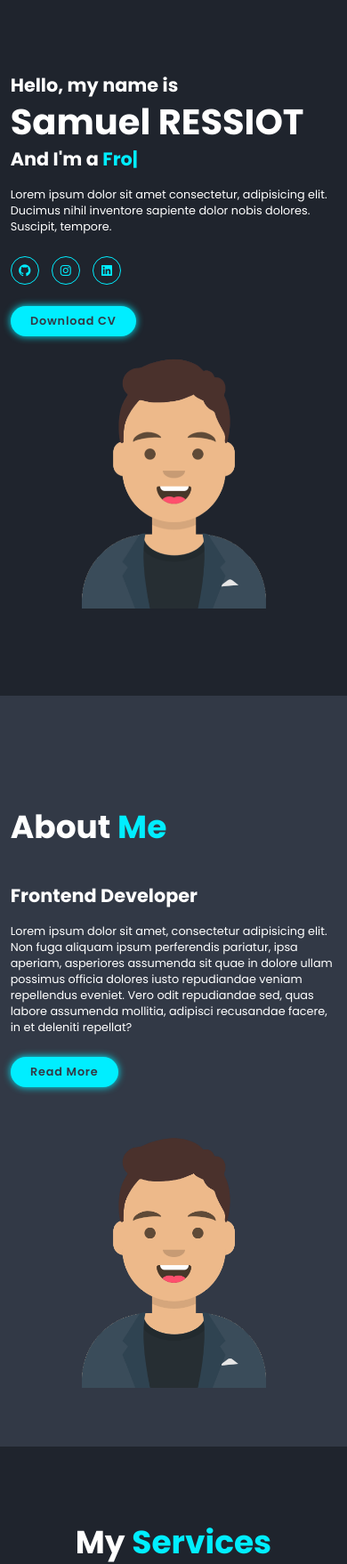
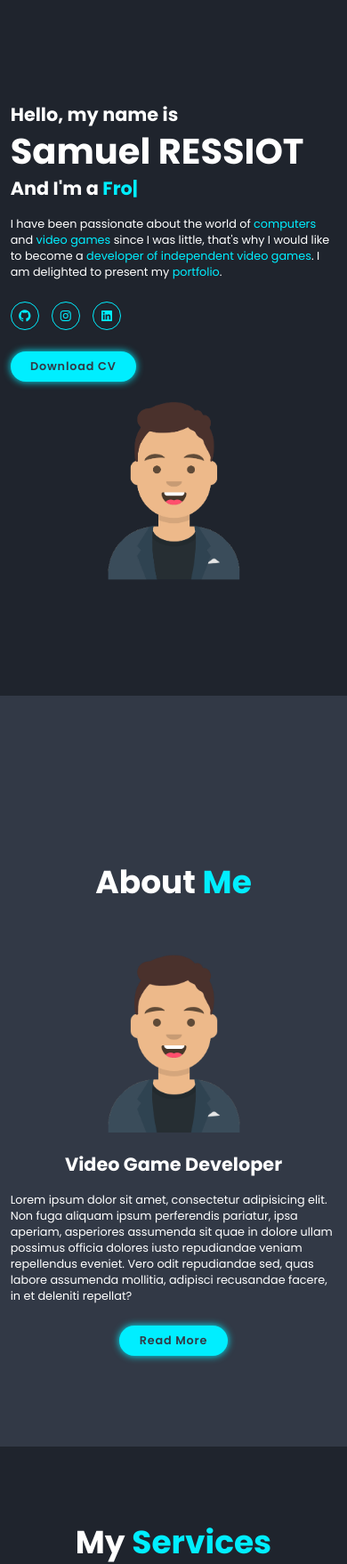
Before and after one commit to Sam-rst/PortFolio, a PHP site: page / in a window 390 px wide. Shown: the part 62-1820 px from the top of the page at 89% size. Run offline with PHP 8.4, Linux system fonts and the light colour scheme.

Commit message:
Somes changes

```diff
--- a/create_table.sql
+++ b/create_table.sql
@@ -1,3 +1,6 @@
+-- Create the BDD portfolio
+CREATE DATABASE portfolio;
+
 -- Use the portfolio BDD
 USE portfolio;
 
--- a/css/style.css
+++ b/css/style.css
@@ -168,12 +168,21 @@ span {
     display: flex;
     justify-content: center;
     align-items: center;
+    flex-direction: column;
     gap: 2rem;
     background-color: var(--second-bg-color);
 }
 
 .about h2 {
     margin-bottom: 5rem;
+}
+
+.about-container {
+    display: flex;
+    justify-content: center;
+    align-items: center;
+    /* flex-wrap: wrap; */
+    gap: 2rem;
 }
 
 .about-img img {
@@ -463,17 +472,32 @@ span {
     }
 
     .home-img img {
-        width: 70vw;
+        width: 50vw;
         margin-top: 4rem;
     }
 
-    .about {
-        flex-direction: column-reverse;
+    .about h2 {
+        margin: 2rem;
     }
 
     .about img {
-        width: 70vw;
-        margin-top: 4rem;
+        width: 50vw;
+        margin-top: 2rem;
+    }
+
+    .about-container {
+    display: flex;
+    justify-content: center;
+    align-items: center;
+    flex-direction: column;
+    gap: 2rem;
+    }
+
+    .about-container .about-content {
+        display: flex;
+        justify-content: center;
+        align-items: center;
+        flex-direction: column;
     }
 
     .services h2 {
--- a/index.html
+++ b/index.html
@@ -36,36 +36,44 @@
             <h3>Hello, my name is</h3>
             <h1>Samuel RESSIOT</h1>
             <h3>And I'm a <span id="multiple-text"></span></h3>
-            <p>Lorem ipsum dolor sit amet consectetur, adipisicing elit. Ducimus nihil inventore sapiente dolor nobis
-                dolores. Suscipit, tempore.</p>
+            <p>I have been passionate about the world of <span>computers</span> and <span>video games</span> since I was
+                little, that's why I
+                would like to become a <span>developer of independent video games</span>. I am delighted to present my
+                <span>portfolio</span>.
+            </p>
             <div class="social-media">
-                <a href="#"><i class='bx bxl-github'></i></a>
+                <a href="https://github.com/Sam-rst"><i class='bx bxl-github'></i></a>
                 <a href="#"><i class='bx bxl-instagram'></i></a>
-                <a href="#"><i class='bx bxl-linkedin-square'></i></a>
+                <a href="https://www.linkedin.com/in/samuel-ressiot-71806a261/"><i class='bx bxl-linkedin-square'></i></a>
             </div>
             <a href="assets/pdf/CV Ressiot Samuel companies.pdf" class="btn">Download CV</a>
         </div>
 
         <div class="home-img">
             <img src="assets/img/avatar-Samuel.png" alt="Avatar Samuel">
+        </div>
 
-        </div>
     </section>
 
     <!-- About section design -->
     <section class="about" id="about">
+        <h2 class="heading">About <span>Me</span></h2>
+
+        <div class="about-container">
             <div class="about-img">
                 <img src="assets/img/avatar-Samuel.png" alt="Avatar Samuel">
             </div>
 
             <div class="about-content">
-            <h2 class="heading">About <span>Me</span></h2>
-            <h3>Frontend Developer</h3>
-            <p>Lorem ipsum dolor sit amet, consectetur adipisicing elit. Non fuga aliquam ipsum perferendis pariatur,
-                ipsa aperiam, asperiores assumenda sit quae in dolore ullam possimus officia dolores iusto repudiandae
+                <h3>Video Game Developer</h3>
+                <p>Lorem ipsum dolor sit amet, consectetur adipisicing elit. Non fuga aliquam ipsum perferendis
+                    pariatur,
+                    ipsa aperiam, asperiores assumenda sit quae in dolore ullam possimus officia dolores iusto
+                    repudiandae
                     veniam repellendus eveniet. Vero odit repudiandae sed, quas labore assumenda mollitia, adipisci
                     recusandae facere, in et deleniti repellat?</p>
                 <a href="#" class="btn">Read More</a>
+            </div>
         </div>
     </section>
 
@@ -179,7 +187,7 @@
         </div>
 
         <div class="footer-iconTop">
-            <a href="#home"><i class='bx bxs-up-arrow-circle' ></i></a>
+            <a href="#home"><i class='bx bxs-up-arrow-circle'></i></a>
         </div>
     </footer>
 
```
Also changed, not shown: test.html (added, +10 -0 lines), text.txt (added, +8 -0 lines). Lines whose indentation alone changed are shown as unchanged.
